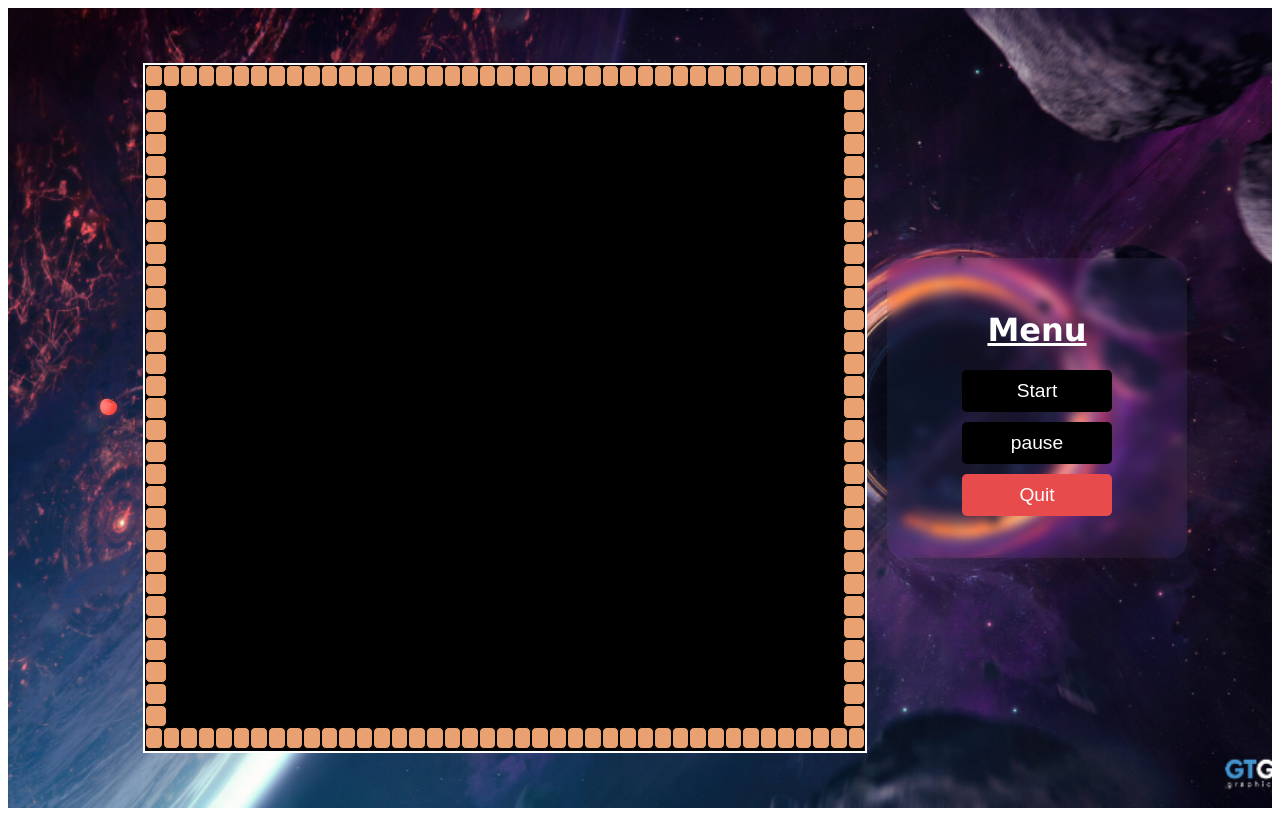
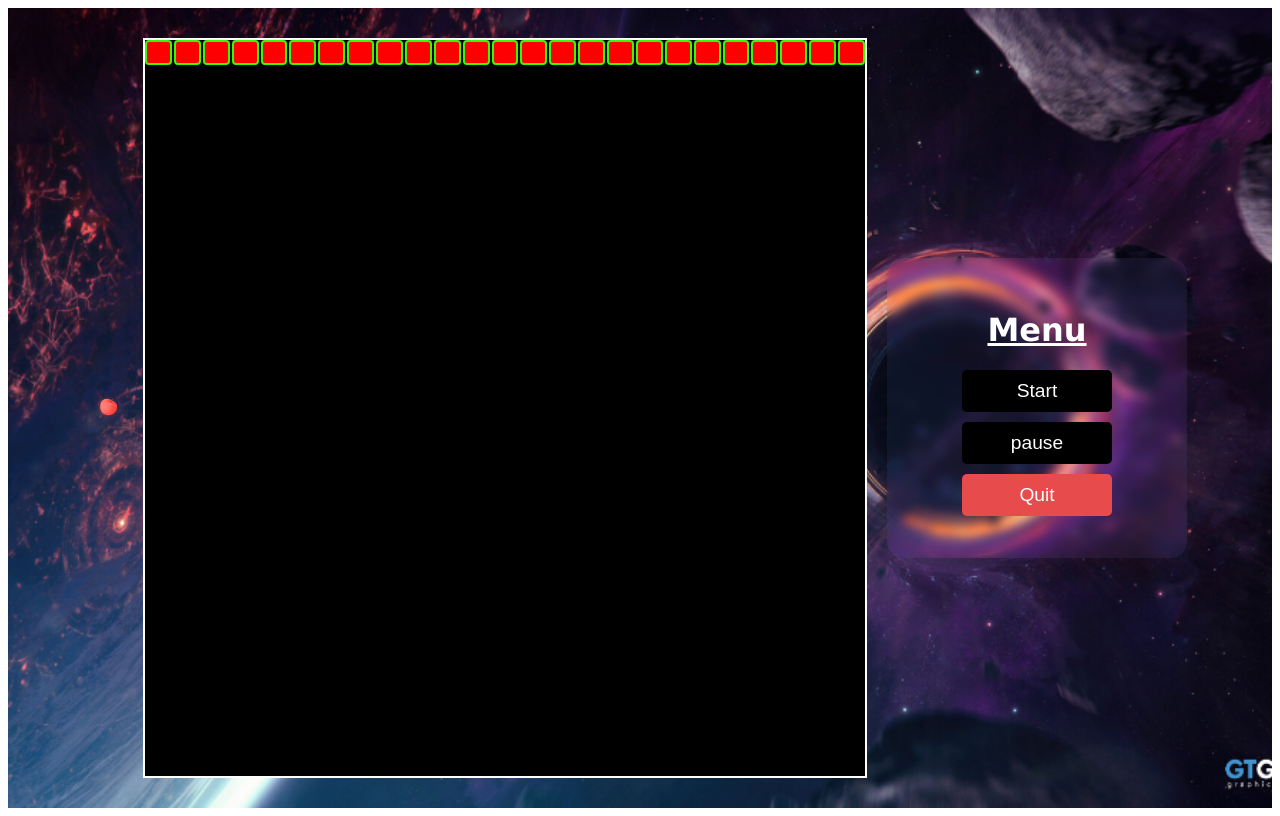
Before and after one commit to victorchrollo14/JavaScript-snakeGame, a plain HTML site: page index.html in a window 1280 px wide. Drawn offline with Linux system fonts and the light colour scheme.

Commit message:
removed walls made using css grid and adding new walls using postion property, done with top wall

```diff
--- a/index.html
+++ b/index.html
@@ -94,132 +94,6 @@
            <div class="wall"></div>
            <div class="wall"></div>
            <div class="wall"></div>
-            <div class="wall"></div>
-            <div class="wall"></div>
-            <div class="wall"></div>
-            <div class="wall"></div>
-            <div class="wall"></div>
-            <div class="wall"></div>
-            <div class="wall"></div>
-            <div class="wall"></div>
-            <div class="wall"></div>
-            <div class="wall"></div>
-            <div class="wall"></div>
-            <div class="wall"></div>
-            <div class="wall"></div>
-            <div class="wall"></div>
-            <div class="wall"></div>
-            <div class="wall"></div>
-          </div>
-          <!-- End of top - wall   -->
-          <div class="right-left-wall">
-          <div class="left-wall">
-            <div class="wall"></div>
-            <div class="wall"></div>
-            <div class="wall"></div>
-            <div class="wall"></div>
-            <div class="wall"></div>
-            <div class="wall"></div>
-            <div class="wall"></div>
-            <div class="wall"></div>
-            <div class="wall"></div>
-            <div class="wall"></div>
-            <div class="wall"></div>
-            <div class="wall"></div>
-            <div class="wall"></div>
-            <div class="wall"></div>
-            <div class="wall"></div>
-            <div class="wall"></div>
-            <div class="wall"></div>
-            <div class="wall"></div>
-            <div class="wall"></div>
-            <div class="wall"></div>
-            <div class="wall"></div>
-            <div class="wall"></div>
-            <div class="wall"></div>
-            <div class="wall"></div>
-            <div class="wall"></div>
-            <div class="wall"></div>
-            <div class="wall"></div>
-            <div class="wall"></div>
-            <div class="wall"></div>
-          </div>
-          <!--  right wall -->
-          <div class="right-wall">
-            <div class="wall"></div>
-            <div class="wall"></div>
-            <div class="wall"></div>
-            <div class="wall"></div>
-            <div class="wall"></div>
-            <div class="wall"></div>
-            <div class="wall"></div>
-            <div class="wall"></div>
-            <div class="wall"></div>
-            <div class="wall"></div>
-            <div class="wall"></div>
-            <div class="wall"></div>
-            <div class="wall"></div>
-            <div class="wall"></div>
-            <div class="wall"></div>
-            <div class="wall"></div>
-            <div class="wall"></div>
-            <div class="wall"></div>
-            <div class="wall"></div>
-            <div class="wall"></div>
-            <div class="wall"></div>
-            <div class="wall"></div>
-            <div class="wall"></div>
-            <div class="wall"></div>
-            <div class="wall"></div>
-            <div class="wall"></div>
-            <div class="wall"></div>
-            <div class="wall"></div>
-            <div class="wall"></div>
-          </div>
-        </div>  <!-- End of right and left wall-->
-          <div class="bottom-wall">
-            <div class="wall"></div>
-            <div class="wall"></div>
-            <div class="wall"></div>
-            <div class="wall"></div>
-            <div class="wall"></div>
-            <div class="wall"></div>
-            <div class="wall"></div>
-            <div class="wall"></div>
-            <div class="wall"></div>
-            <div class="wall"></div>
-            <div class="wall"></div>
-            <div class="wall"></div>
-            <div class="wall"></div>
-            <div class="wall"></div>
-            <div class="wall"></div>
-            <div class="wall"></div>
-            <div class="wall"></div>
-            <div class="wall"></div>
-            <div class="wall"></div>
-            <div class="wall"></div>
-            <div class="wall"></div>
-            <div class="wall"></div>
-            <div class="wall"></div>
-            <div class="wall"></div>
-            <div class="wall"></div>
-            <div class="wall"></div>
-            <div class="wall"></div>
-            <div class="wall"></div>
-            <div class="wall"></div>
-            <div class="wall"></div>
-            <div class="wall"></div>
-            <div class="wall"></div>
-            <div class="wall"></div>
-            <div class="wall"></div>
-            <div class="wall"></div>
-            <div class="wall"></div>
-            <div class="wall"></div>
-            <div class="wall"></div>
-            <div class="wall"></div>
-            <div class="wall"></div>
-            <div class="wall"></div>
-
           </div>
       </div>
       <div class="menu">
--- a/style.css
+++ b/style.css
@@ -12,17 +12,12 @@
 }
 
 #board {
-    height: auto;
+    height: 92vmin;
     width: 90vmin;
-    /* background: #85FFBD; */
     background: black;
     border: 2px solid white;
-    /* display: grid;
-    grid-template-rows: repeat(18, 1fr);
-    grid-template-columns: repeat(18, 1fr); */
+    /* position: absolute; */
 }
-
-
 
 /*
                     Designing the menu
@@ -72,8 +67,6 @@
     color: rgb(71, 241, 108);
 }
 
-
-
 .menu h1 {
     color: white;
     text-decoration: underline;
@@ -83,33 +76,18 @@
 /*
             Desinging the walls
 */
-
 .top-wall {
-    height: 24px;
-    display: flex;
-    flex-direction: row;
+    display: grid;
+    height: 25px;
+    grid-template-columns: repeat(25, 1fr);
+    gap: 2px;
 }
 
 .wall {
-    width: 20px;
-    height: 20px;
-    background: #E9A172;
-    border: .5px solid black;
-    border-radius: 5px;
+    box-sizing: border-box;
+    width: 100%;
+    height: 25px;
+    background: red;
+    border: 2px solid rgb(51, 252, 1);
+    border-radius: 4px;
 }
-
-.right-left-wall {
-    display: flex;
-    justify-content: space-between;
-}
-
-.left-wall {
-    width: 24px;
-}
-
-.bottom-wall {
-    height: 24px;
-    bottom: 0;
-    display: flex;
-    flex-direction: row;
-}
```
Lines whose indentation alone changed are shown as unchanged.
